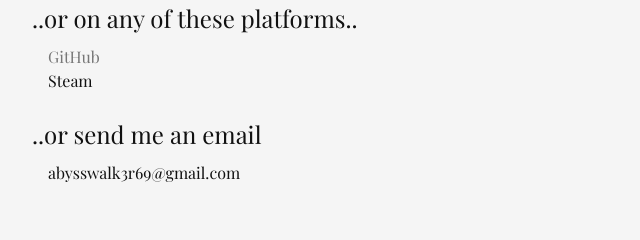
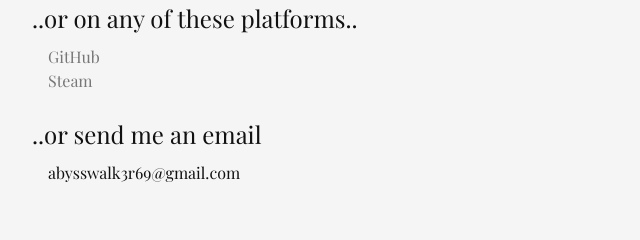
Before and after one commit to sunkengxd/sunkengxd.github.io, a plain HTML site: page contact.html in a window 1280 px wide. Shown: the part 438-678 px from the top of the page, 272-912 px from the left. Drawn offline with nearby package versions, Linux system fonts and the light colour scheme.

Commit message:
Added placeholder link

```diff
--- a/contact.html
+++ b/contact.html
@@ -67,7 +67,7 @@
 
                     <dt>..or on any of these platforms..</dt>
                     <dd><a href="https://github.com/sunkengxd">GitHub</a></dd>
-                    <dd>Steam</dd>
+                    <dd><a href="">Steam</a></dd>
 
                     <dt>..or send me an email</dt>
                     <dd>abysswalk3r69@gmail.com</dd>
```
